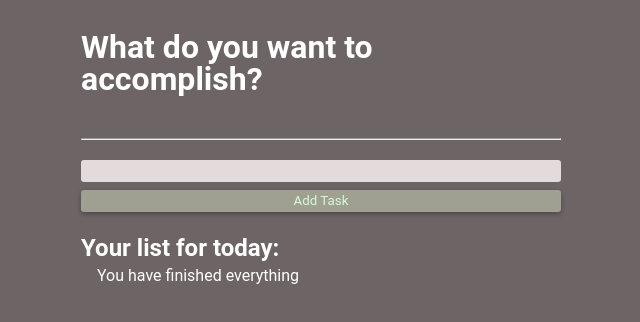
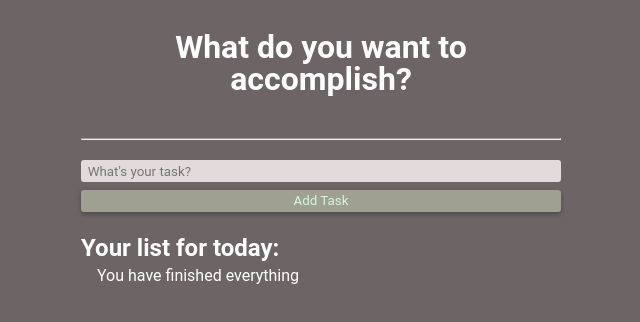
Before and after one commit to taejunha/todo-list, a React (Create React App) app: page / in a window 1280 px wide. Shown: the top 322 px of the page, without its empty margins (319-959 px from the left). Built offline with nearby package versions, Linux system fonts and the light colour scheme.

Commit message:
minor changes

```diff
--- a/src/NewTodoForm.js
+++ b/src/NewTodoForm.js
@@ -6,22 +6,21 @@ export function NewTodoForm({ onSubmit }) {
   function handleSubmit(e) {
     e.preventDefault()
     if (newItem === "") return
-
     onSubmit(newItem)
-
     setNewItem("")
   }
 
   return (
     <form onSubmit={handleSubmit} className="new-item-form">
       <div className="form-row">
-        <h1 htmlFor="item">What do you want to accomplish?</h1>
+        <h1 htmlFor="item" style={{fontSize: "2em", textAlign:"center"}}>What do you want to accomplish?</h1>
         <hr class="divider"/>
         <input
           value={newItem}
           onChange={e => setNewItem(e.target.value)}
           type="text"
           id="item"
+          placeholder="What's your task?"
         />
       </div>
       <button className="btn">Add Task</button>
```
